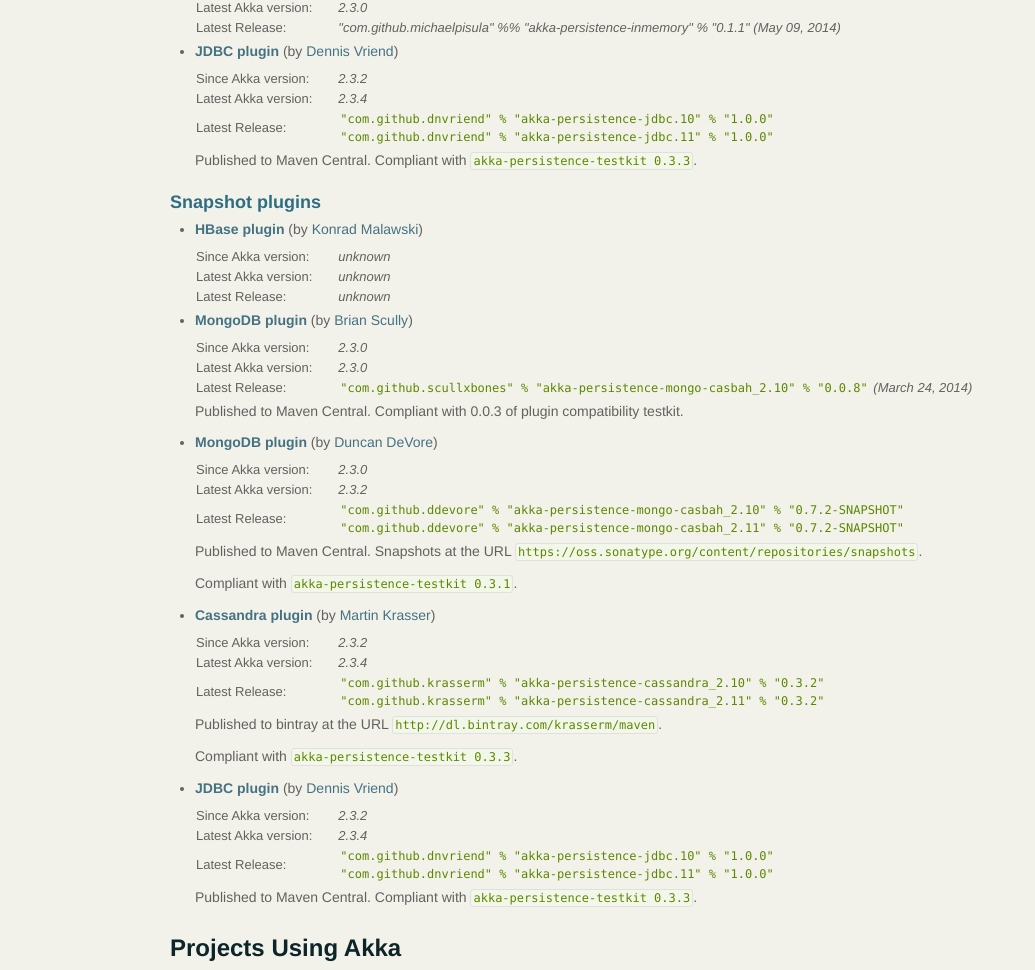
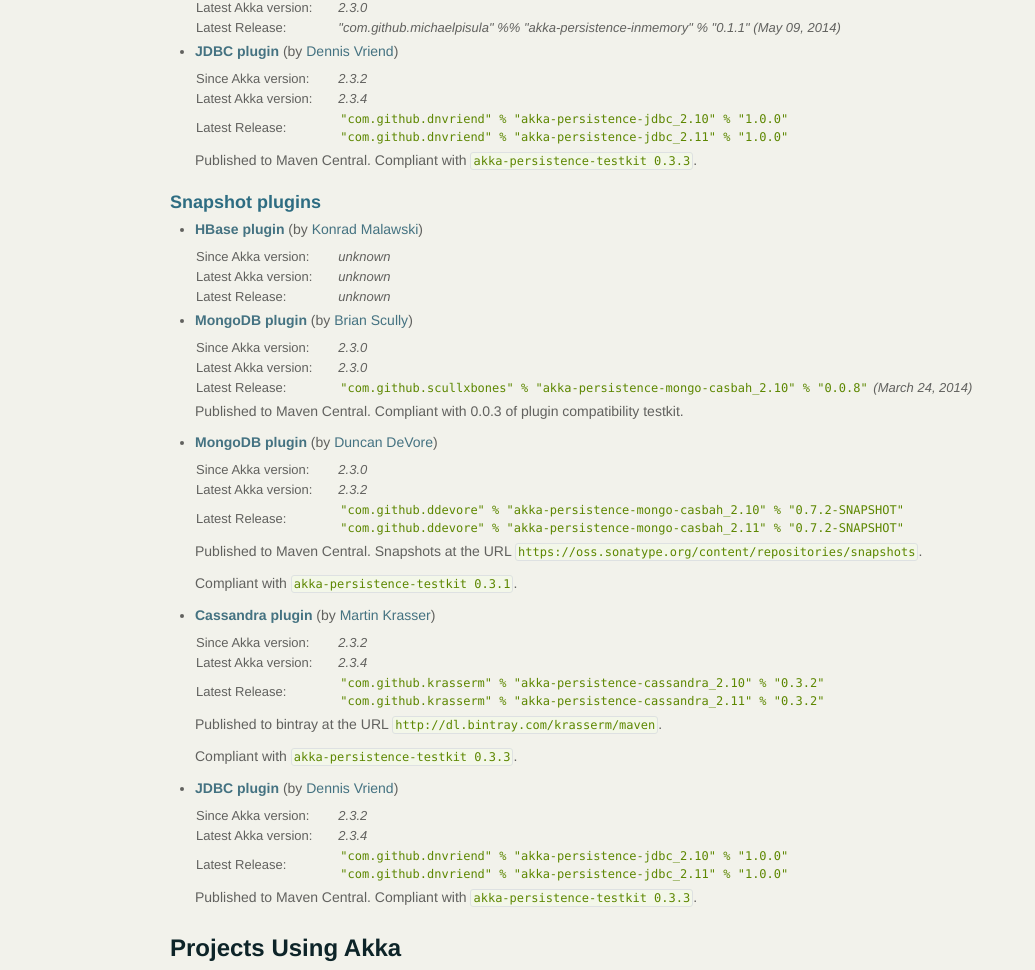
Before and after one commit to raboof/akka.github.com, a Jekyll site: the page built from community/index.md, in a window 1280 px wide and 1400 px high, scrolled down 4343 px. Shown: the part 148-1118 px from the top of the window, without its empty margins (0-1035 px from the left). Built offline with Jekyll 4.4.1, drawn with Linux system fonts in a browser that asks for light colours.

Commit message:
Update index.md
Darn, how did that typo slip into there? And I overlooked! I fixed and validated it, should be good now. Thanks again!

```diff
--- a/community/index.md
+++ b/community/index.md
@@ -370,7 +370,7 @@
   <table class="stats">
   <tr><td>Since Akka version:</td><td>2.3.2</td></tr>
   <tr><td>Latest Akka version:</td><td>2.3.4</td></tr>
-  <tr><td>Latest Release:</td><td><code>"com.github.dnvriend" % "akka-persistence-jdbc.10" % "1.0.0"</code><br><code>"com.github.dnvriend" % "akka-persistence-jdbc.11" % "1.0.0"</code></td></tr>
+  <tr><td>Latest Release:</td><td><code>"com.github.dnvriend" % "akka-persistence-jdbc_2.10" % "1.0.0"</code><br><code>"com.github.dnvriend" % "akka-persistence-jdbc_2.11" % "1.0.0"</code></td></tr>
   </table>
 
   Published to Maven Central. Compliant with <code>akka-persistence-testkit 0.3.3</code>.
@@ -424,7 +424,7 @@
   <table class="stats">
   <tr><td>Since Akka version:</td><td>2.3.2</td></tr>
   <tr><td>Latest Akka version:</td><td>2.3.4</td></tr>
-  <tr><td>Latest Release:</td><td><code>"com.github.dnvriend" % "akka-persistence-jdbc.10" % "1.0.0"</code><br><code>"com.github.dnvriend" % "akka-persistence-jdbc.11" % "1.0.0"</code></td></tr>
+  <tr><td>Latest Release:</td><td><code>"com.github.dnvriend" % "akka-persistence-jdbc_2.10" % "1.0.0"</code><br><code>"com.github.dnvriend" % "akka-persistence-jdbc_2.11" % "1.0.0"</code></td></tr>
   </table>
 
   Published to Maven Central. Compliant with <code>akka-persistence-testkit 0.3.3</code>.
```
